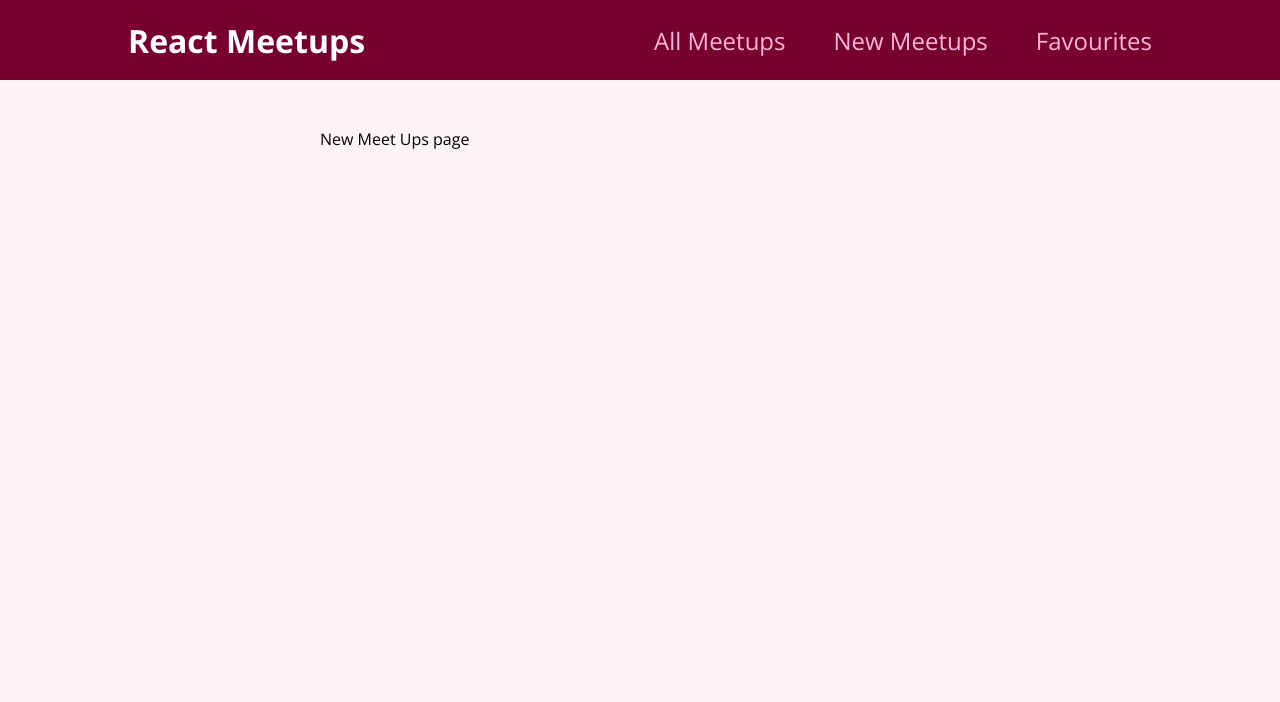
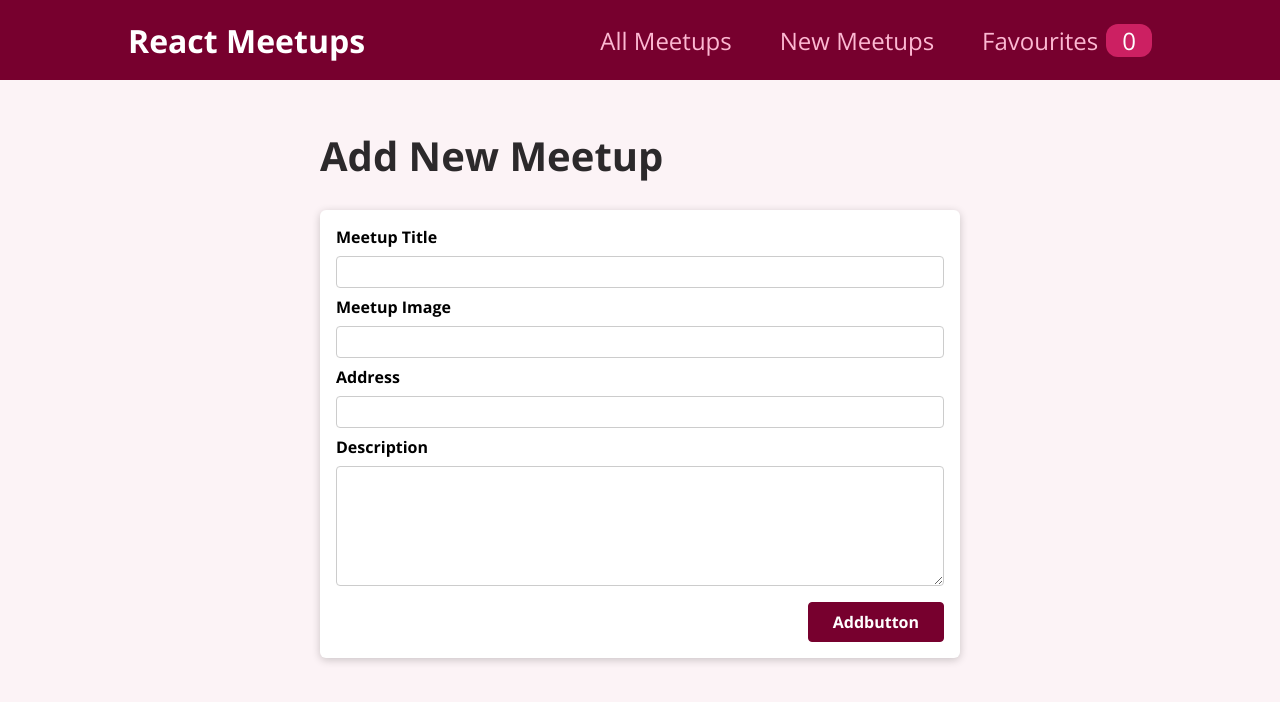
Before and after one commit to sfra6651/learning-apps, a React (Create React App) app: page /newmeetups in a window 1280 px wide. Shown: the top 702 px of the page. Built offline with nearby package versions, Linux system fonts and the light colour scheme.

Commit message:
finished

```diff
--- a/src/components/layout/MainNavigation.js
+++ b/src/components/layout/MainNavigation.js
@@ -1,7 +1,12 @@
+import { useContext } from "react";
 import { Link } from "react-router-dom";
+
 import classes from "./MainNavigation.module.css";
+import FavouritesContext from "../../store/favourites-context";
 
 function MainNavigation() {
+  const favouratesCtx = useContext(FavouritesContext);
+
   return (
     <header className={classes.header}>
       <div className={classes.logo}>React Meetups</div>
@@ -14,7 +19,12 @@ function MainNavigation() {
             <Link to="/newmeetups"> New Meetups</Link>
           </li>
           <li>
-            <Link to="/favourites">Favourites</Link>
+            <Link to="/favourites">
+              Favourites
+              <span className={classes.badge}>
+                {favouratesCtx.totalFavourites}
+              </span>
+            </Link>
           </li>
         </ul>
       </nav>
--- a/src/components/meetups/MeetupItem.js
+++ b/src/components/meetups/MeetupItem.js
@@ -1,7 +1,27 @@
+import { useContext } from "react";
 import classes from "./MeetupItem.module.css";
 import Card from "../ui/Card";
+import FavouritesContext from "../../store/favourites-context";
 
 function MeetupItem(props) {
+  //using global state to update favourates
+  const favouritesCtx = useContext(FavouritesContext);
+  const itemIsFavourite = favouritesCtx.itemIsFavourite(props.id);
+
+  function toggleFavouriteStatusHandler() {
+    if (itemIsFavourite) {
+      favouritesCtx.removeFavourite(props.id);
+    } else {
+      favouritesCtx.addFavourite({
+        id: props.id,
+        title: props.title,
+        description: props.description,
+        image: props.image,
+        address: props.address,
+      });
+    }
+  }
+
   return (
     <li className={classes.item}>
       <Card>
@@ -14,7 +34,9 @@ function MeetupItem(props) {
           <p>{props.description}</p>
         </div>
         <div className={classes.actions}>
-          <button>To Favourites</button>
+          <button onClick={toggleFavouriteStatusHandler}>
+            {itemIsFavourite ? "Remove from Favourites" : "To Favourites"}
+          </button>
         </div>
       </Card>
     </li>
--- /dev/null
+++ b/src/components/meetups/NewMeetupForm.js
@@ -0,0 +1,65 @@
+import { useRef } from "react";
+import Card from "../ui/Card";
+import classes from "./NewMeetupForm.module.css";
+
+function NewMeetupForm(props) {
+  const titleInputRef = useRef();
+  const imageInputRef = useRef();
+  const addressInputRef = useRef();
+  const descriptionInputRef = useRef();
+
+  function submitHandler(event) {
+    event.preventDefault();
+    const enteredTitle = titleInputRef.current.value;
+    const enteredImage = imageInputRef.current.value;
+    const enteredAddress = addressInputRef.current.value;
+    const enteredDescription = descriptionInputRef.current.value;
+
+    const meetupData = {
+      title: enteredTitle,
+      image: enteredImage,
+      address: enteredAddress,
+      description: enteredDescription,
+    };
+
+    props.onAddMeetup(meetupData);
+  }
+
+  return (
+    <Card>
+      <form className={classes.form} onSubmit={submitHandler}>
+        <div className={classes.control}>
+          <label htmlFor="title">Meetup Title</label>
+          <input type="text" required id="title" ref={titleInputRef}></input>
+        </div>
+        <div className={classes.control}>
+          <label htmlFor="image">Meetup Image</label>
+          <input type="url" required id="image" ref={imageInputRef}></input>
+        </div>
+        <div className={classes.control}>
+          <label htmlFor="address">Address</label>
+          <input
+            type="text"
+            required
+            id="address"
+            ref={addressInputRef}
+          ></input>
+        </div>
+        <div className={classes.control}>
+          <label htmlFor="description">Description</label>
+          <textarea
+            required
+            id="description"
+            rows="5"
+            ref={descriptionInputRef}
+          ></textarea>
+        </div>
+        <div className={classes.actions}>
+          <button>Addbutton</button>
+        </div>
+      </form>
+    </Card>
+  );
+}
+
+export default NewMeetupForm;
--- /dev/null
+++ b/src/components/meetups/NewMeetupForm.module.css
@@ -0,0 +1,45 @@
+.form {
+  padding: 1rem;
+}
+
+.control {
+  margin-bottom: 0.5rem;
+}
+
+.control label {
+  display: block;
+  font-weight: bold;
+  margin-bottom: 0.5rem;
+}
+
+.control input,
+.control textarea {
+  display: block;
+  font: inherit;
+  border-radius: 4px;
+  border: 1px solid #ccc;
+  padding: 0.25rem;
+  width: 100%;
+}
+
+.actions {
+  margin-top: 1rem;
+  text-align: right;
+}
+
+.actions button {
+  font: inherit;
+  cursor: pointer;
+  background-color: #77002e;
+  color: white;
+  padding: 0.5rem 1.5rem;
+  border: 1px solid #77002e;
+  border-radius: 4px;
+  font-weight: bold;
+}
+
+.actions button:hover,
+.actions button:active {
+  background-color: #a50e48;
+  border-color: #a50e48;
+}
--- a/src/index.js
+++ b/src/index.js
@@ -2,6 +2,11 @@ import React from "react";
 import ReactDOM from "react-dom/client";
 import "./index.css";
 import App from "./App";
+import { FavouritesContextProvider } from "./store/favourites-context";
 
 const root = ReactDOM.createRoot(document.getElementById("root"));
-root.render(<App />);
+root.render(
+  <FavouritesContextProvider>
+    <App />
+  </FavouritesContextProvider>
+);
--- a/src/pages/AllMeetUps.js
+++ b/src/pages/AllMeetUps.js
@@ -1,31 +1,47 @@
+import { useState, useEffect } from "react";
 import MeetupList from "../components/meetups/MeetupList";
 
-const DUMMY_DATA = [
-  {
-    id: "m1",
-    title: "This is a first meetup",
-    image:
-      "https://upload.wikimedia.org/wikipedia/commons/thumb/d/d3/Stadtbild_M%C3%BCnchen.jpg/2560px-Stadtbild_M%C3%BCnchen.jpg",
-    address: "Meetupstreet 5, 12345 Meetup City",
-    description:
-      "This is a first, amazing meetup which you definitely should not miss. It will be a lot of fun!",
-  },
-  {
-    id: "m2",
-    title: "This is a second meetup",
-    image:
-      "https://upload.wikimedia.org/wikipedia/commons/thumb/d/d3/Stadtbild_M%C3%BCnchen.jpg/2560px-Stadtbild_M%C3%BCnchen.jpg",
-    address: "Meetupstreet 5, 12345 Meetup City",
-    description:
-      "This is a first, amazing meetup which you definitely should not miss. It will be a lot of fun!",
-  },
-];
+function AllMeetUps() {
+  const [isLoading, setIsLoading] = useState(true);
+  const [loadedMeetups, setLoadedMeetups] = useState([]);
 
-function AllMeetUps() {
+  //get data from our database
+  useEffect(() => {
+    setIsLoading(true);
+    fetch(
+      "https://react-meetup-app-27eaf-default-rtdb.firebaseio.com/meetups.json"
+    )
+      .then((response) => {
+        return response.json();
+      })
+      .then((data) => {
+        const meetups = [];
+        for (const key in data) {
+          const meetup = {
+            id: key,
+            ...data[key],
+          };
+
+          meetups.push(meetup);
+        }
+
+        setIsLoading(false);
+        setLoadedMeetups(meetups);
+      });
+  }, []);
+
+  if (isLoading) {
+    return (
+      <section>
+        <h1>Laoding....</h1>
+      </section>
+    );
+  }
+
   return (
     <div>
       <h1>All Meetups</h1>
-      <MeetupList meetups={DUMMY_DATA} />
+      <MeetupList meetups={loadedMeetups} />
     </div>
   );
 }
--- a/src/pages/Favourites.js
+++ b/src/pages/Favourites.js
@@ -1,5 +1,26 @@
+import { useContext } from "react";
+
+import FavouritesContext from "../store/favourites-context";
+import MeetupList from "../components/meetups/MeetupList";
+
 function Favourites() {
-  return <div> Favourites page</div>;
+  const favouritesCtx = useContext(FavouritesContext);
+
+  //dispay empty message or favourites list
+  let content;
+
+  if (favouritesCtx.totalFavourites === 0) {
+    content = <p>No Favoutes yet</p>;
+  } else {
+    content = <MeetupList meetups={favouritesCtx.favourites} />;
+  }
+
+  return (
+    <section>
+      <h1>My Favourates</h1>
+      {content}
+    </section>
+  );
 }
 
 export default Favourites;
--- a/src/pages/NewMeetUps.js
+++ b/src/pages/NewMeetUps.js
@@ -1,5 +1,31 @@
+import { useNavigate } from "react-router-dom";
+
+import NewMeetupForm from "../components/meetups/NewMeetupForm";
+
 function NewMeetUps() {
-  return <div> New Meet Ups page</div>;
+  const history = useNavigate();
+
+  //ADDING DATA TO OUR DATABASE. USING DUMMY DATABASE FOR THIS EXAMPLE
+  function addMeetupHandler(meetupData) {
+    fetch(
+      "https://react-meetup-app-27eaf-default-rtdb.firebaseio.com/meetups.json",
+      {
+        method: "POST",
+        body: JSON.stringify(meetupData),
+        headers: {
+          "Content-type": "application/json",
+        },
+      }
+    ).then(() => {
+      history("/");
+    });
+  }
+  return (
+    <div>
+      <h1>Add New Meetup</h1>
+      <NewMeetupForm onAddMeetup={addMeetupHandler} />
+    </div>
+  );
 }
 
 export default NewMeetUps;
--- /dev/null
+++ b/src/store/favourites-context.js
@@ -0,0 +1,47 @@
+import { createContext } from "react";
+import { useState } from "react";
+
+const FavouritesContext = createContext({
+  favourites: [],
+  totalFavourites: 0,
+  //these lines for beter auto completion later. doesnt actually do anything
+  addFavourite: (favouriteMeetup) => {},
+  removeFavourite: (meetupId) => {},
+  itemIsFavourite: (meetupId) => {},
+});
+
+export function FavouritesContextProvider(props) {
+  const [userFavourites, setUserFavouritses] = useState([]);
+
+  function addFavouriteHandler(favouriteMeetup) {
+    setUserFavouritses((prevUserFavourites) => {
+      return prevUserFavourites.concat(favouriteMeetup);
+    });
+  }
+
+  function removeFavouriteHandler(meetupId) {
+    setUserFavouritses((prevUserFavourites) => {
+      return prevUserFavourites.filter((meetup) => meetup.id !== meetupId);
+    });
+  }
+
+  function itemIsFavouriteHandler(meetupId) {
+    return userFavourites.some((meetup) => meetup.id === meetupId);
+  }
+
+  const context = {
+    favourites: userFavourites,
+    totalFavourites: userFavourites.length,
+    addFavourite: addFavouriteHandler,
+    removeFavourite: removeFavouriteHandler,
+    itemIsFavourite: itemIsFavouriteHandler,
+  };
+
+  return (
+    <FavouritesContext.Provider value={context}>
+      {props.children}
+    </FavouritesContext.Provider>
+  );
+}
+
+export default FavouritesContext;
```
